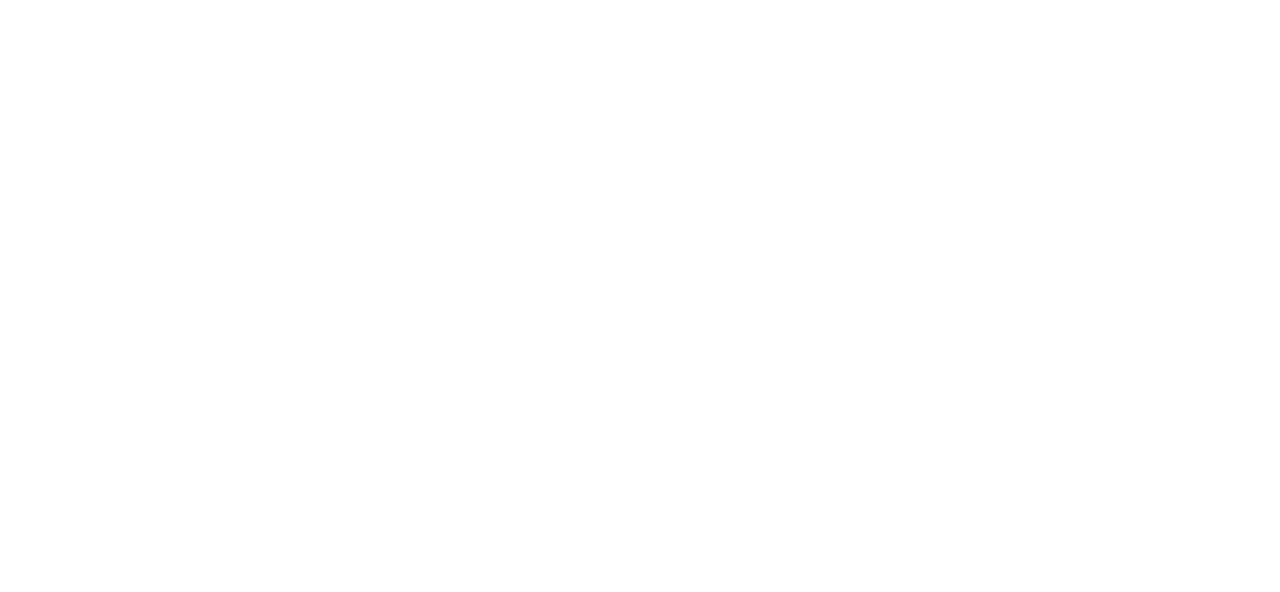
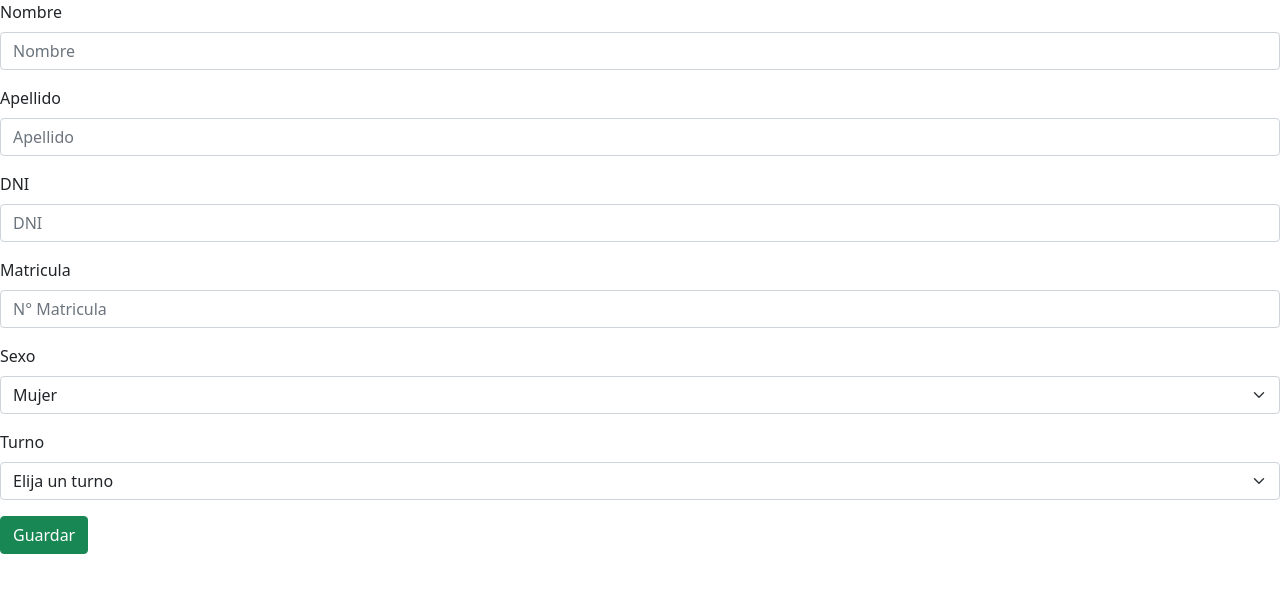
Before and after one commit to FacundoJoaquinGil/Proyecto-Front-Prog3, a React (Vite) app: page /editardentista/1 in a window 1280 px wide. Before the commit this address had no page. Shown: the top 592 px of the page. Built offline with nearby package versions, Linux system fonts and the light colour scheme; no server answers.

Commit message:
crud completo dentista

```diff
--- a/src/App.jsx
+++ b/src/App.jsx
@@ -4,6 +4,7 @@
 import Dentista from "../src/Components/MainDentista"
 import MainDentista from "../src/Components/MainDentista"
 import Agregardentista from "./Components/Agregardentista"
+import EditarDentista from "./Components/EditarDentista"
 
 function App() {
 
@@ -17,6 +18,7 @@
             <Route  path="/dentistas" element={<Dentista/>}/>
             <Route  path="/agregardentista" element={<Agregardentista/>}/>
             <Route  path="/maindentista" element={<MainDentista/>}/>
+            <Route  path="/editardentista/:id" element={<EditarDentista/>}/>
 
 
           </Routes>
--- a/src/Components/Agregardentista.jsx
+++ b/src/Components/Agregardentista.jsx
@@ -8,14 +8,14 @@
 
 
 const Agregardentista = () => {
-  const [id_dentista,setId_dentista] = useState()
+  const [id_dentista] = useState()
   const [nombre,setNombre] = useState("")
   const [apellido,setApellido] = useState("")
   const [dni,setDni] = useState()
   const [matricula,setMatricula] = useState ()
   const [sexo, setSexo] = useState ("")
   const [turno, setTurno] = useState ("")
-  const [iduser, setIduser] = useState ()
+  const [iduser] = useState ()
 
 
   const handleAgregar =()=>{
--- /dev/null
+++ b/src/Components/EditarDentista.jsx
@@ -0,0 +1,97 @@
+import  Axios  from 'axios'
+import { useEffect, useState } from 'react'
+import { Form } from 'react-bootstrap'
+import {  useNavigate, useParams } from 'react-router-dom'
+import Button from 'react-bootstrap/Button';
+
+
+const EditarDentista = () => {
+
+  let {id} = useParams()
+  let navigate = useNavigate()
+
+
+  const [nombre,setNombre] = useState("")
+  const [apellido,setApellido] = useState("")
+  const [dni,setDni] = useState()
+  const [matricula,setMatricula] = useState ()
+  const [sexo, setSexo] = useState ("")
+  const [turno, setTurno] = useState ("")
+
+
+  const getdentista = () =>{
+    const url = "http://localhost:8000/dentista/"
+    Axios.get(url+id).then((response) => {
+      setNombre(response.data[0].nombre)
+      setApellido(response.data[0].apellido)
+      setDni(response.data[0].dni)
+      setMatricula(response.data[0].matricula)
+      setSexo(response.data[0].sexo)
+      setTurno(response.data[0].turno)
+    })
+  }
+
+  const handleEditar = () => {
+    const url = "http://localhost:8000/dentista/editar/"
+    Axios.put(url+id,{
+      nombre: nombre,
+      apellido: apellido,
+      dni: dni,
+      matricula: matricula,
+      sexo: sexo,
+      turno:turno
+    }).then(()=>{
+      alert("dentista registrado.")
+      navigate ('/dentistas', { replace: true })
+
+    })
+
+  }
+
+    useEffect(() => {
+        getdentista()
+    }, [])
+
+
+  return (
+    <div>
+          <Form.Group className="mb-3">
+          <Form.Label>Nombre</Form.Label>
+          <Form.Control value={nombre} placeholder="Nombre" onChange={(e) => setNombre(e.target.value)}/>
+        </Form.Group>
+        <Form.Group className="mb-3">
+          <Form.Label>Apellido</Form.Label>
+          <Form.Control value={apellido} placeholder="Apellido" onChange={(e) => setApellido(e.target.value)}/>
+        </Form.Group>
+        <Form.Group className="mb-3">
+          <Form.Label>DNI</Form.Label>
+          <Form.Control value={dni} placeholder="DNI" onChange={(e) => setDni(e.target.value)}/>
+        </Form.Group>
+        <Form.Group className="mb-3">
+          <Form.Label>Matricula</Form.Label>
+          <Form.Control value={matricula} placeholder="N° Matricula" onChange={(e) => setMatricula(e.target.value)}/>
+        </Form.Group>
+        <Form.Group className="mb-3">
+          <Form.Label>Sexo</Form.Label>
+          <Form.Select onChange={(e) => setSexo(e.target.value)}>
+            <option value={sexo} disabled> {sexo} </option>
+            <option value="Mujer"> Mujer </option>
+            <option value="Hombre"> Hombre </option>
+          </Form.Select>
+
+        </Form.Group>
+        <Form.Group className="mb-3">
+          <Form.Label>Turno</Form.Label>
+          <Form.Select onChange={(e) => setSexo(e.target.value)}>
+            <option value="elegir una opcion" >Elija un turno</option>
+            <option value="mañana"> Mañana </option>
+            <option value="tarde"> Tarde </option>
+            <option value="noche"> Noche </option>
+          </Form.Select>
+        </Form.Group>
+        <Button variant="success" onClick={handleEditar}>Guardar</Button>
+    </div>
+  )
+}
+
+export default EditarDentista
--- a/src/Components/MainDentista.jsx
+++ b/src/Components/MainDentista.jsx
@@ -11,10 +11,10 @@
   return (
     <div>
           <Header/>
-          <h2>Dentista</h2>
           <Link to="/agregardentista">
           <Button variant="success">Agregar Dentista</Button>
           </Link>
+          <h2>Dentista</h2>
           <TablaDentista/>
           <Footer/>
 
--- a/src/Components/TablaDentista.jsx
+++ b/src/Components/TablaDentista.jsx
@@ -1,15 +1,34 @@
-import  Axios from "axios";
+
+import axios from "axios";
+import Axios from "axios";
 import { useEffect, useState } from "react"
 import Table from 'react-bootstrap/Table';
+import { Link } from 'react-router-dom';
+import Button from 'react-bootstrap/Button';
+
+
 
 const TablaDentista = () => {
-  const[dentistas,setDentistas] = useState([])
+  const[dentista,setDentista] = useState([])
 
-  useEffect (()=>{
-    const MostrarDentistas = ()=>{
+  const handleEliminar = (id) =>{
+    const url = "http://localhost:8000/dentista/eliminar/"
+  const eliminar =  Axios.delete(url+id)
+    if(eliminar){
+      Axios.get("http://localhost:8000/dentista").then((response) => {
+        setDentista(response.data)
+      })
+    }
+    MostrarDentistas();
+  }
 
-      setDentistas(Response.data)
-    }
+  const MostrarDentistas =() =>{
+    axios.get("http://localhost:8000/dentista").then((response) => {
+      setDentista(response.data)
+    })
+  }
+
+  useEffect(()=>{
     MostrarDentistas();
   },[])
 
@@ -25,23 +44,30 @@
             <th>Sexo</th>
             <th>Turno</th>
             <th>N° Matricula</th>
+            <th>Editar</th>
+            <th>Eliminar</th>
           </tr>
         </thead>
         <tbody>
           {
-          dentistas.map((dentistas)=>{
+          dentista.map((dentista)=>{
             return(
-          <tr className='' key="Dentista.id">
-            <td>{dentistas.id_Dentista}</td>
-            <td>{dentistas.nombre}</td>
-            <td>{dentistas.apellido}</td>
-            <td>{dentistas.dni}</td>
-            <td>{dentistas.sexo}</td>
-            <td>{dentistas.turno}</td>
-            <td>{dentistas.matricula}</td>
+          <tr className='' key={dentista.id_Dentista}>
+            <td>{dentista.id_Dentista}</td>
+            <td>{dentista.nombre}</td>
+            <td>{dentista.apellido}</td>
+            <td>{dentista.dni}</td>
+            <td>{dentista.sexo}</td>
+            <td>{dentista.turno}</td>
+            <td>{dentista.matricula}</td>
 
             <td>
-              { btn && <button> {btn} </button>}
+            <Link to={`/editardentista/${dentista.id_Dentista}`}>
+            <Button variant="warning">Editar</Button>
+            </Link>
+            </td>
+            <td>
+              <Button variant="danger" onClick={(()=>{handleEliminar(dentista.id_Dentista)})}>Eliminar</Button>{' '}
             </td>
           </tr>)
           })
```
